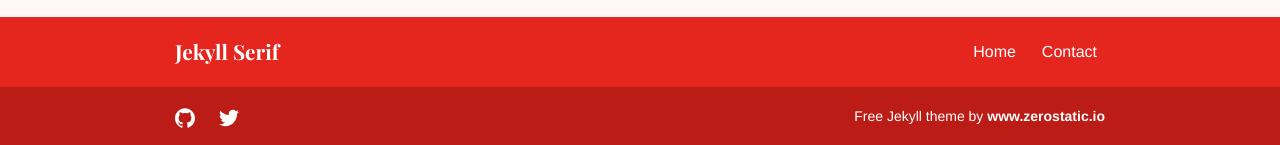
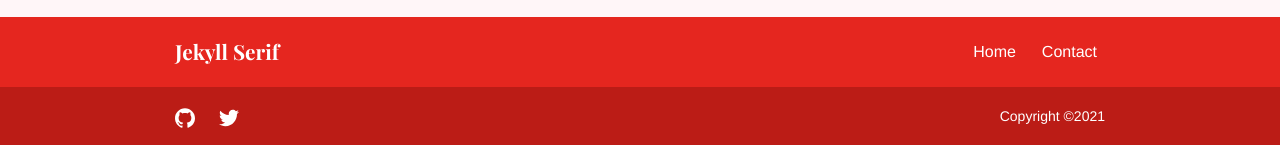
Before and after one commit to danielcberman/bermantech, a Jekyll site: the page built from index.md, in a window 1280 px wide. Shown: the part 1742-1887 px from the top of the page. Built offline with Jekyll 4.4.1, drawn with Linux system fonts in a browser that asks for light colours.

Commit message:
Update seo.yml

```diff
--- a/_data/seo.yml
+++ b/_data/seo.yml
@@ -1,4 +1,4 @@
 google_analytics_id: ""
 meta_twitter_site: "@bermantech"
 meta_twitter_creator: "bermantech"
-copyright_text: 'Free Jekyll theme by <a class="zerostatic" href="https://www.zerostatic.io">www.zerostatic.io</a>'
+copyright_text: 'Copyright ©2021'
```
